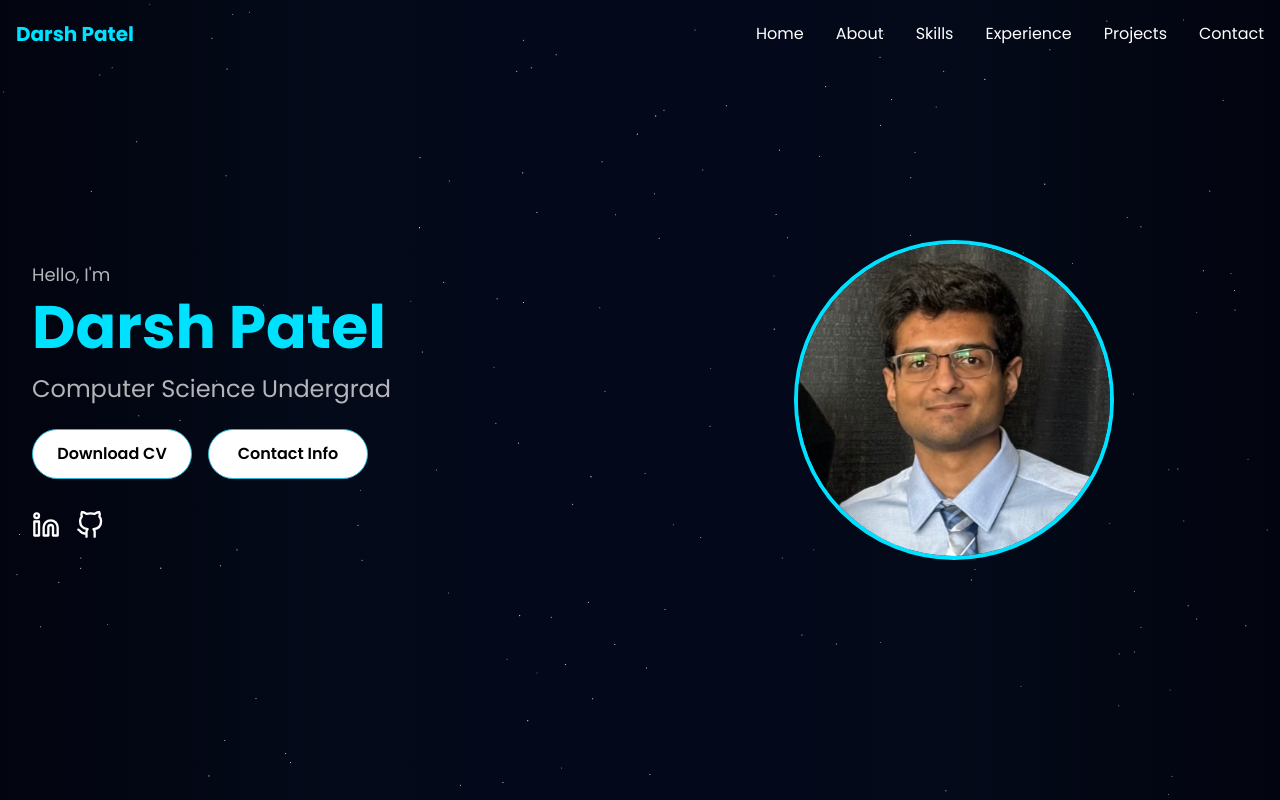
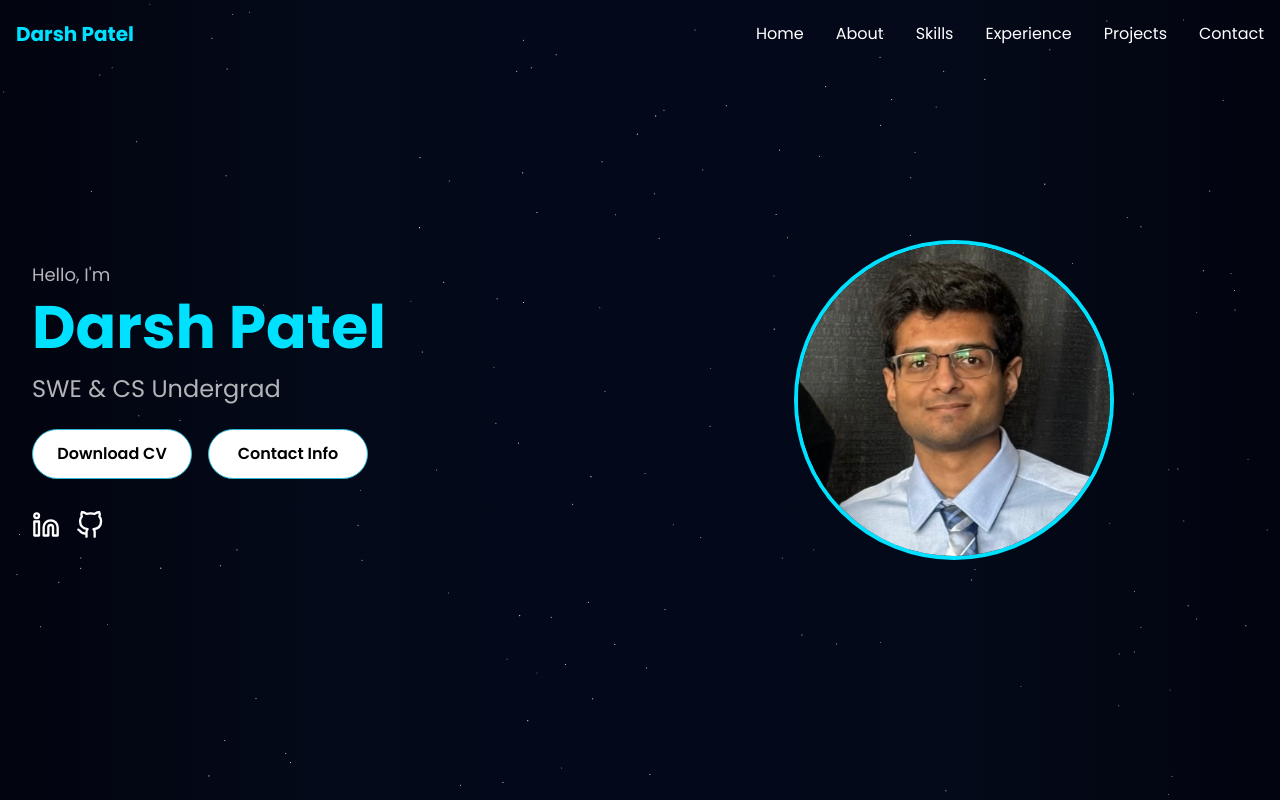
Before and after one commit to darshp623/new-website, a Next.js app: page / in a window 1280 px wide. Shown: the top 800 px of the page. Built offline with nearby package versions, Linux system fonts and the light colour scheme.

Commit message:
minor text change

```diff
--- a/app/components/Hero.tsx
+++ b/app/components/Hero.tsx
@@ -40,7 +40,7 @@ const Hero = () => {
             transition={{ duration: 0.5, delay: 0.7 }}
             className="text-text-secondary text-xl md:text-2xl mb-6"
           >
-            Computer Science Undergrad
+            SWE & CS Undergrad
           </motion.p>
 
           {/* Buttons */}
```
